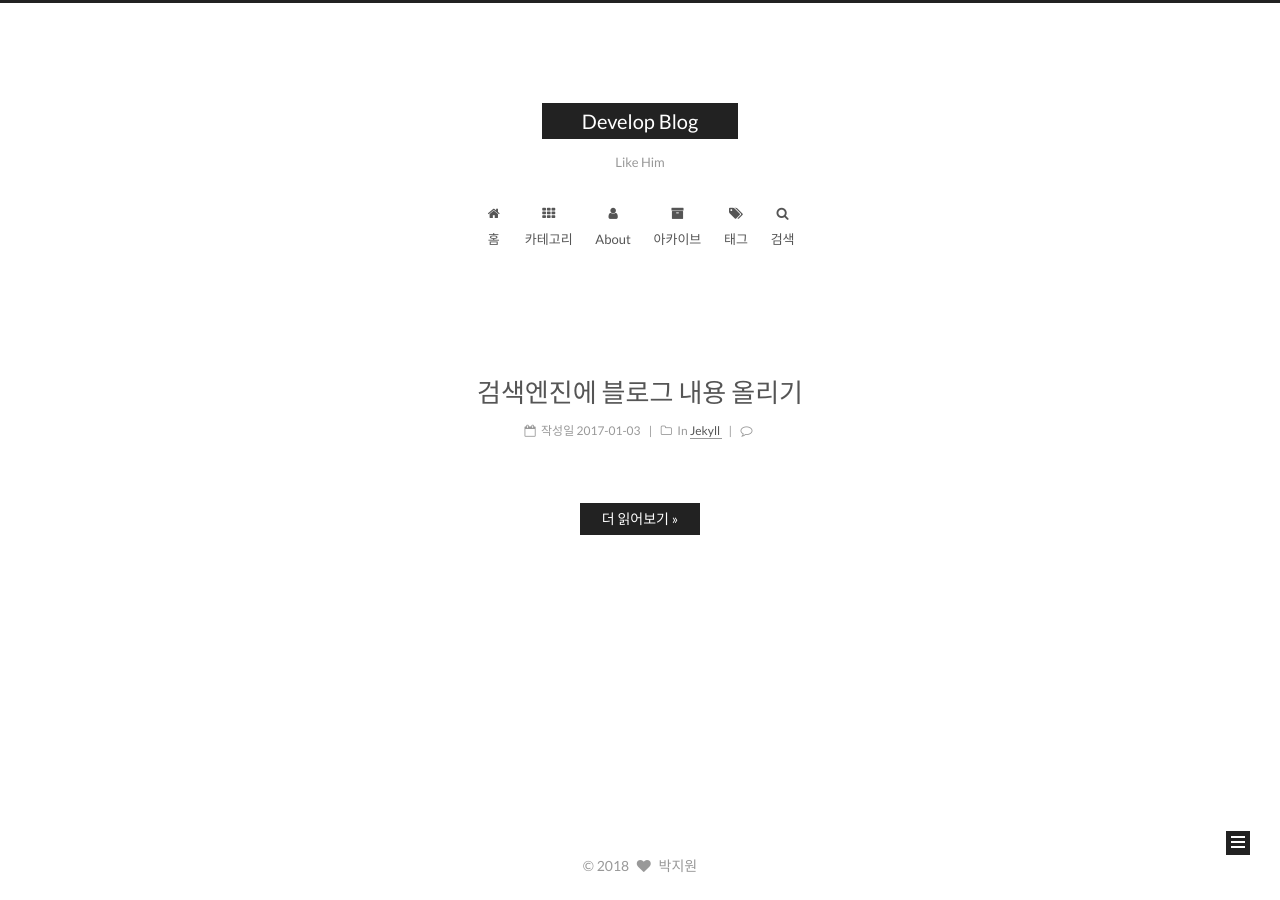
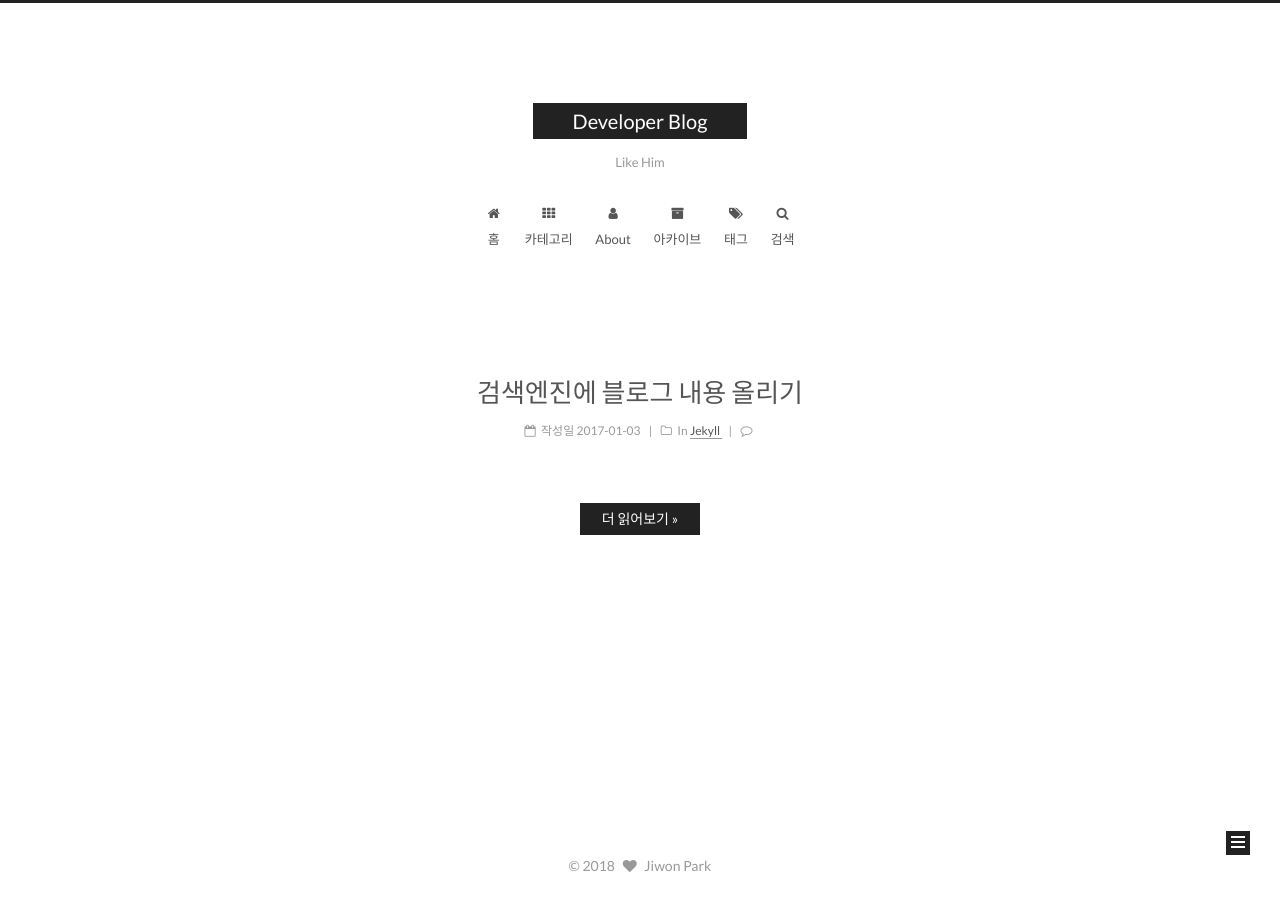
Before and after one commit to qwes98/qwes98.github.io, a Jekyll site: the page built from index.html, in a window 1280 px wide. Built offline with Jekyll 4.4.1, drawn with Linux system fonts in a browser that asks for light colours; the list of posts is cut into pages by our own code; comment, search, counter and statistics services are not loaded.

Commit message:
Change names

```diff
--- a/_config.yml
+++ b/_config.yml
@@ -4,10 +4,10 @@
 # ---------------------------------------------------------------
 
 # Site
-title: Develop Blog
+title: Developer Blog
 subtitle: Like Him    # TODO: change subtitle
 description: Software Developer
-author: 박지원
+author: Jiwon Park
 # Support language: de, en, fr-FR, id, ja, ko, pt-BR, pt, ru, zh-Hans, zh-hk, zh-tw
 language: ko
 date_format: '%Y-%m-%d'
```
